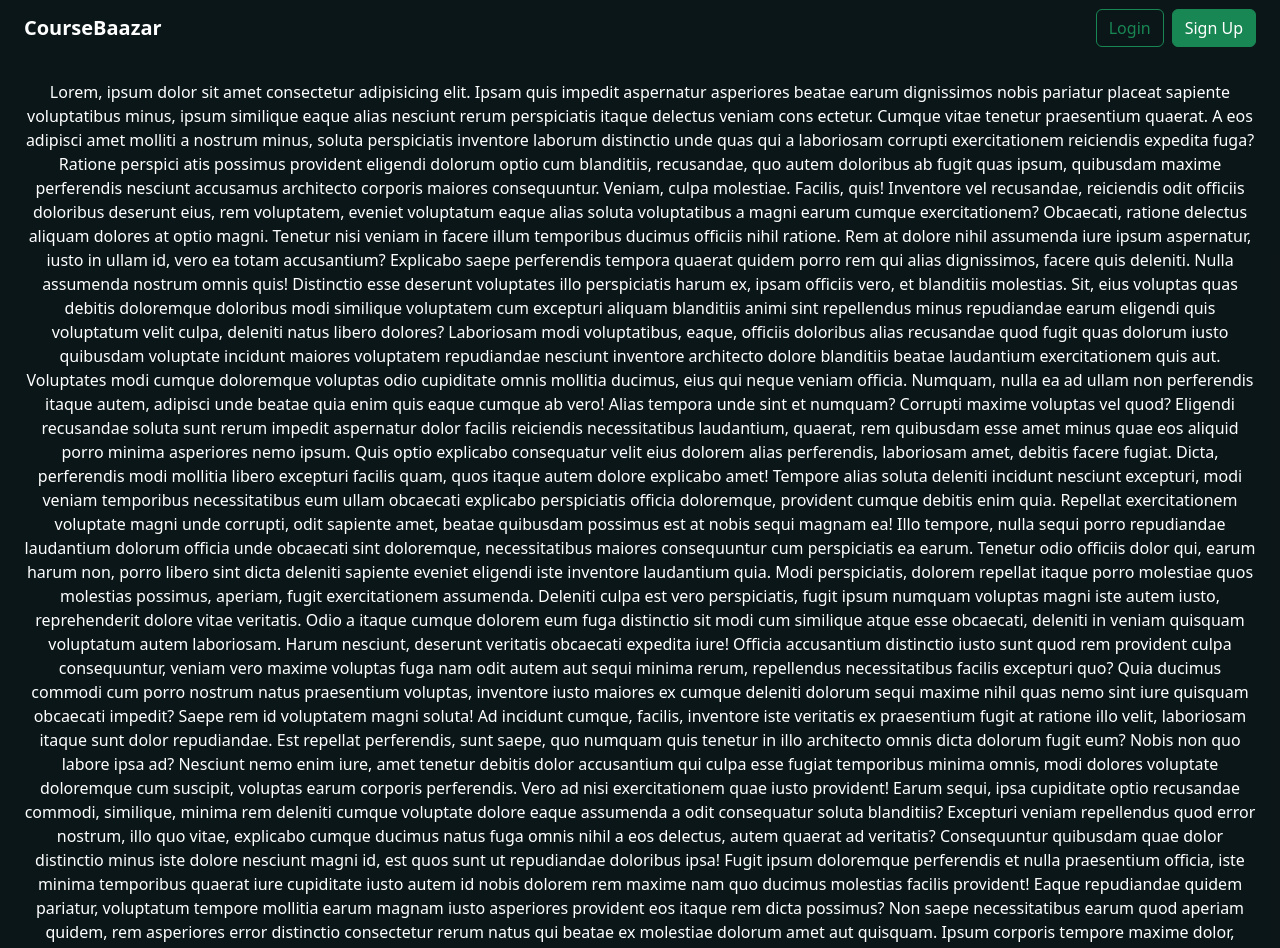
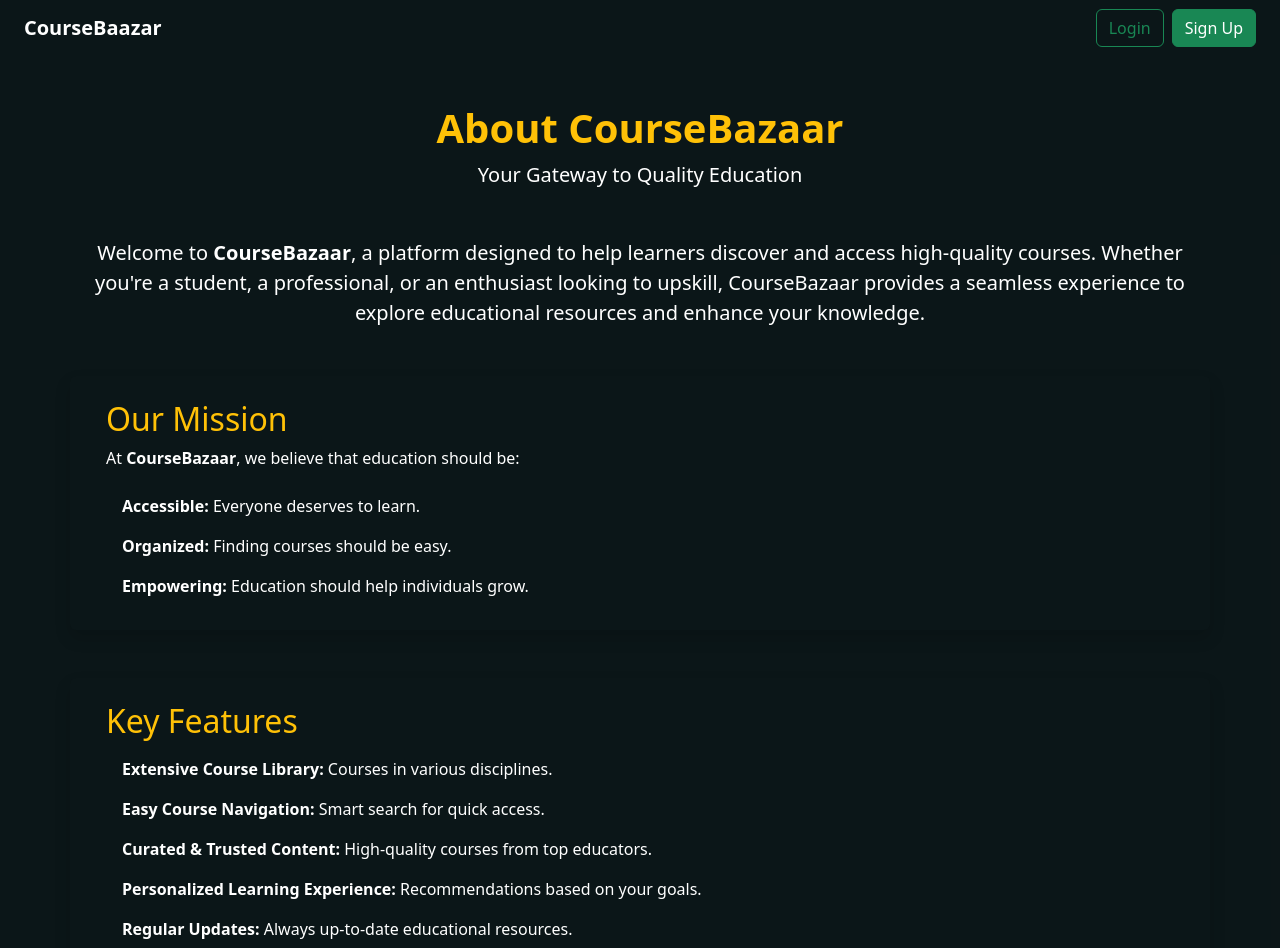
Before and after one commit to hbhandari0005/Course-Selling-App, a React (Vite) app in the folder Frontend/: page /aboutus in a window 1280 px wide. Shown: the top 948 px of the page. Built offline with nearby package versions, Linux system fonts and the light colour scheme; no server answers.

Commit message:
Update About.jsx

```diff
--- a/Frontend/src/components/About.jsx
+++ b/Frontend/src/components/About.jsx
@@ -1,121 +1,84 @@
 import React from "react";
+const About = () => {
+  return (
+    <div className="about bg-dark py-5">
+      <div className="container about">
+        <div className="text-center mb-5 about">
+          <h1 className="text-warning fw-bold about">About CourseBazaar</h1>
+          <p className="lead text-white about"><strong>Your Gateway to Quality Education</strong></p>
+        </div>
 
-function About() {
-  return (
-    <>
-      <div className="about d-flex flex-column align-items-center justify-content-center  bg-dark text-white text-center p-4 ">
-        Lorem, ipsum dolor sit amet consectetur adipisicing elit. Ipsam quis
-        impedit aspernatur asperiores beatae earum dignissimos nobis pariatur
-        placeat sapiente voluptatibus minus, ipsum similique eaque alias
-        nesciunt rerum perspiciatis itaque delectus veniam cons ectetur. Cumque
-        vitae tenetur praesentium quaerat. A eos adipisci amet molliti a nostrum
-        minus, soluta perspiciatis inventore laborum distinctio unde quas qui a
-        laboriosam corrupti exercitationem reiciendis expedita fuga? Ratione
-        perspici atis possimus provident eligendi dolorum optio cum blanditiis,
-        recusandae, quo autem doloribus ab fugit quas ipsum, quibusdam maxime
-        perferendis nesciunt accusamus architecto corporis maiores consequuntur.
-        Veniam, culpa molestiae. Facilis, quis! Inventore vel recusandae,
-        reiciendis odit officiis doloribus deserunt eius, rem voluptatem,
-        eveniet voluptatum eaque alias soluta voluptatibus a magni earum cumque
-        exercitationem? Obcaecati, ratione delectus aliquam dolores at optio
-        magni. Tenetur nisi veniam in facere illum temporibus ducimus officiis
-        nihil ratione. Rem at dolore nihil assumenda iure ipsum aspernatur,
-        iusto in ullam id, vero ea totam accusantium? Explicabo saepe
-        perferendis tempora quaerat quidem porro rem qui alias dignissimos,
-        facere quis deleniti. Nulla assumenda nostrum omnis quis! Distinctio
-        esse deserunt voluptates illo perspiciatis harum ex, ipsam officiis
-        vero, et blanditiis molestias. Sit, eius voluptas quas debitis
-        doloremque doloribus modi similique voluptatem cum excepturi aliquam
-        blanditiis animi sint repellendus minus repudiandae earum eligendi quis
-        voluptatum velit culpa, deleniti natus libero dolores? Laboriosam modi
-        voluptatibus, eaque, officiis doloribus alias recusandae quod fugit quas
-        dolorum iusto quibusdam voluptate incidunt maiores voluptatem
-        repudiandae nesciunt inventore architecto dolore blanditiis beatae
-        laudantium exercitationem quis aut. Voluptates modi cumque doloremque
-        voluptas odio cupiditate omnis mollitia ducimus, eius qui neque veniam
-        officia. Numquam, nulla ea ad ullam non perferendis itaque autem,
-        adipisci unde beatae quia enim quis eaque cumque ab vero! Alias tempora
-        unde sint et numquam? Corrupti maxime voluptas vel quod? Eligendi
-        recusandae soluta sunt rerum impedit aspernatur dolor facilis reiciendis
-        necessitatibus laudantium, quaerat, rem quibusdam esse amet minus quae
-        eos aliquid porro minima asperiores nemo ipsum. Quis optio explicabo
-        consequatur velit eius dolorem alias perferendis, laboriosam amet,
-        debitis facere fugiat. Dicta, perferendis modi mollitia libero excepturi
-        facilis quam, quos itaque autem dolore explicabo amet! Tempore alias
-        soluta deleniti incidunt nesciunt excepturi, modi veniam temporibus
-        necessitatibus eum ullam obcaecati explicabo perspiciatis officia
-        doloremque, provident cumque debitis enim quia. Repellat exercitationem
-        voluptate magni unde corrupti, odit sapiente amet, beatae quibusdam
-        possimus est at nobis sequi magnam ea! Illo tempore, nulla sequi porro
-        repudiandae laudantium dolorum officia unde obcaecati sint doloremque,
-        necessitatibus maiores consequuntur cum perspiciatis ea earum. Tenetur
-        odio officiis dolor qui, earum harum non, porro libero sint dicta
-        deleniti sapiente eveniet eligendi iste inventore laudantium quia. Modi
-        perspiciatis, dolorem repellat itaque porro molestiae quos molestias
-        possimus, aperiam, fugit exercitationem assumenda. Deleniti culpa est
-        vero perspiciatis, fugit ipsum numquam voluptas magni iste autem iusto,
-        reprehenderit dolore vitae veritatis. Odio a itaque cumque dolorem eum
-        fuga distinctio sit modi cum similique atque esse obcaecati, deleniti in
-        veniam quisquam voluptatum autem laboriosam. Harum nesciunt, deserunt
-        veritatis obcaecati expedita iure! Officia accusantium distinctio iusto
-        sunt quod rem provident culpa consequuntur, veniam vero maxime voluptas
-        fuga nam odit autem aut sequi minima rerum, repellendus necessitatibus
-        facilis excepturi quo? Quia ducimus commodi cum porro nostrum natus
-        praesentium voluptas, inventore iusto maiores ex cumque deleniti dolorum
-        sequi maxime nihil quas nemo sint iure quisquam obcaecati impedit? Saepe
-        rem id voluptatem magni soluta! Ad incidunt cumque, facilis, inventore
-        iste veritatis ex praesentium fugit at ratione illo velit, laboriosam
-        itaque sunt dolor repudiandae. Est repellat perferendis, sunt saepe, quo
-        numquam quis tenetur in illo architecto omnis dicta dolorum fugit eum?
-        Nobis non quo labore ipsa ad? Nesciunt nemo enim iure, amet tenetur
-        debitis dolor accusantium qui culpa esse fugiat temporibus minima omnis,
-        modi dolores voluptate doloremque cum suscipit, voluptas earum corporis
-        perferendis. Vero ad nisi exercitationem quae iusto provident! Earum
-        sequi, ipsa cupiditate optio recusandae commodi, similique, minima rem
-        deleniti cumque voluptate dolore eaque assumenda a odit consequatur
-        soluta blanditiis? Excepturi veniam repellendus quod error nostrum, illo
-        quo vitae, explicabo cumque ducimus natus fuga omnis nihil a eos
-        delectus, autem quaerat ad veritatis? Consequuntur quibusdam quae dolor
-        distinctio minus iste dolore nesciunt magni id, est quos sunt ut
-        repudiandae doloribus ipsa! Fugit ipsum doloremque perferendis et nulla
-        praesentium officia, iste minima temporibus quaerat iure cupiditate
-        iusto autem id nobis dolorem rem maxime nam quo ducimus molestias
-        facilis provident! Eaque repudiandae quidem pariatur, voluptatum tempore
-        mollitia earum magnam iusto asperiores provident eos itaque rem dicta
-        possimus? Non saepe necessitatibus earum quod aperiam quidem, rem
-        asperiores error distinctio consectetur rerum natus qui beatae ex
-        molestiae dolorum amet aut quisquam. Ipsum corporis tempore maxime
-        dolor, minus ducimus accusantium? Cupiditate ea repellat ab pariatur sit
-        ullam optio veritatis ad! Ut quaerat consectetur explicabo natus
-        sapiente necessitatibus eligendi fugit libero vitae deserunt. Quas
-        consectetur, vel, consequuntur dolorem ex nemo suscipit iusto qui, sunt
-        possimus blanditiis corporis autem exercitationem? Ipsam pariatur minima
-        tempora illo ipsum delectus, sunt dicta quidem et, minus aliquam maxime
-        eius nisi nam dolorem ex porro, libero eligendi? Iste quaerat laborum
-        delectus ipsa consequatur aspernatur laudantium iure necessitatibus
-        accusantium, dolore, ipsam magni cum corrupti quod asperiores suscipit
-        quibusdam laboriosam quis, ipsum ratione ab. Sapiente ex, quae debitis
-        quas officiis asperiores neque atque suscipit nesciunt minima delectus
-        quod in nisi esse excepturi voluptatum voluptas at ratione sit
-        temporibus iste. Quisquam reiciendis nobis recusandae fugit doloribus!
-        Culpa odit officiis commodi alias nulla! Eveniet, beatae? Incidunt,
-        autem, harum voluptatum obcaecati veniam dolores modi temporibus
-        exercitationem ullam totam odit quo atque unde reiciendis dicta
-        blanditiis culpa esse. Reprehenderit, saepe. Commodi delectus aut qui
-        provident voluptates quae dolores labore, deserunt explicabo eveniet rem
-        veniam cupiditate ipsam perspiciatis id autem dicta est dolorem
-        consequuntur harum nemo repellendus nesciunt aliquam. Non, similique
-        enim. Sunt modi nisi corporis nemo tempore porro deleniti commodi
-        libero, impedit, odit eveniet id voluptatem, corrupti aperiam adipisci
-        ea? Id unde, culpa modi itaque alias ver o nobis quia nihil eum dolore
-        doloribus at vel! Impedit pariatur minima dolores aperiam repellat quod
-        sapiente? Autem laudantium veritatis molestias, eveniet cumque explicabo
-        quae animi vero iusto numquam ad eligendi non minus doloremque
-        exercitationem fugiat soluta qui consequatur mollitia dolores
-        consectetur vel. Nulla quam placeat ratione saepe vel.
+        <div className="text-center mb-5 about">
+          <p className="fs-5 text-white about">
+            Welcome to <strong className="about">CourseBazaar</strong>, a platform designed to help learners discover and access high-quality courses. Whether you're a student, a professional, or an enthusiast looking to upskill, CourseBazaar provides a seamless experience to explore educational resources and enhance your knowledge.
+          </p>
+        </div>
+
+        <div className="row align-items-center bg-secondary shadow p-4 rounded mb-5 about">
+          <div className="col-md-12 about">
+            <h2 className="text-warning about">Our Mission</h2>
+            <p className="text-white about">At <strong className="about">CourseBazaar</strong>, we believe that education should be:</p>
+            <ul className="list-group list-group-flush text-white about">
+              <li className="list-group-item text-white bg-secondary border-0 about"><strong>Accessible:</strong> Everyone deserves to learn.</li>
+              <li className="list-group-item text-white bg-secondary border-0 about"><strong>Organized:</strong> Finding courses should be easy.</li>
+              <li className="list-group-item text-white bg-secondary border-0 about"><strong>Empowering:</strong> Education should help individuals grow.</li>
+            </ul>
+          </div>
+        </div>
+
+        <div className="row align-items-center bg-secondary shadow p-4 rounded mb-5 about">
+          <div className="col-md-12 about">
+            <h2 className="text-warning about">Key Features</h2>
+            <ul className="list-group list-group-flush text-white about">
+              <li className="text-white list-group-item bg-secondary border-0 about"><strong>Extensive Course Library:</strong> Courses in various disciplines.</li>
+              <li className="text-white list-group-item bg-secondary border-0 about"><strong>Easy Course Navigation:</strong> Smart search for quick access.</li>
+              <li className="text-white list-group-item bg-secondary border-0 about"><strong>Curated & Trusted Content:</strong> High-quality courses from top educators.</li>
+              <li className="text-white list-group-item bg-secondary border-0 about"><strong>Personalized Learning Experience:</strong> Recommendations based on your goals.</li>
+              <li className="text-white list-group-item bg-secondary border-0 about"><strong>Regular Updates:</strong> Always up-to-date educational resources.</li>
+            </ul>
+          </div>
+        </div>
+
+        <div className="row align-items-center bg-secondary shadow p-4 rounded mb-5 about">
+          <div className="col-md-12 about">
+            <h2 className="text-warning about">How CourseBazaar Works</h2>
+            <ol className="text-white about">
+              <li className="about"><strong>Search & Explore:</strong> Browse courses in different categories.</li>
+              <li className="about"><strong>Compare & Choose:</strong> Get course details, reviews, and pricing.</li>
+              <li className="about"><strong>Enroll & Learn:</strong> Pick a course and start learning at your own pace.</li>
+            </ol>
+          </div>
+        </div>
+
+        <div className="row align-items-center bg-secondary shadow p-4 rounded mb-5 about">
+          <div className="col-md-12 about">
+            <h2 className="text-warning about">Why Choose CourseBazaar?</h2>
+            <ul className="list-group list-group-flush text-white about">
+              <li className="text-white list-group-item bg-secondary border-0 about"><strong>Comprehensive & Diverse:</strong> Courses for all learning levels.</li>
+              <li className="text-white list-group-item bg-secondary border-0 about"><strong>Time-Saving & Efficient:</strong> Everything in one place.</li>
+              <li className="text-white list-group-item bg-secondary border-0 about"><strong>Trusted by Learners:</strong> A growing community of students and professionals.</li>
+            </ul>
+          </div>
+        </div>
+
+        <div className="row align-items-center bg-secondary shadow p-4 rounded mb-5 about">
+          <div className="col-md-12 about">
+            <h2 className="text-warning about">Our Vision</h2>
+            <p className="text-white about">
+              We envision a future where education is accessible to all, empowering individuals with the knowledge and skills they need to succeed. CourseBazaar aims to become a leading platform that connects learners with top-quality courses, making lifelong learning a reality for everyone.
+            </p>
+          </div>
+        </div>
+
+        <div className="text-center about">
+          <h2 className="text-warning about">Join Us</h2>
+          <p className="text-white about">
+            Start your learning journey with <strong className="about">CourseBazaar</strong> today. Discover new courses, gain valuable skills, and take a step towards a brighter future.
+          </p>
+        </div>
       </div>
-    </>
+    </div>
   );
-}
+};
 
 export default About;
```
